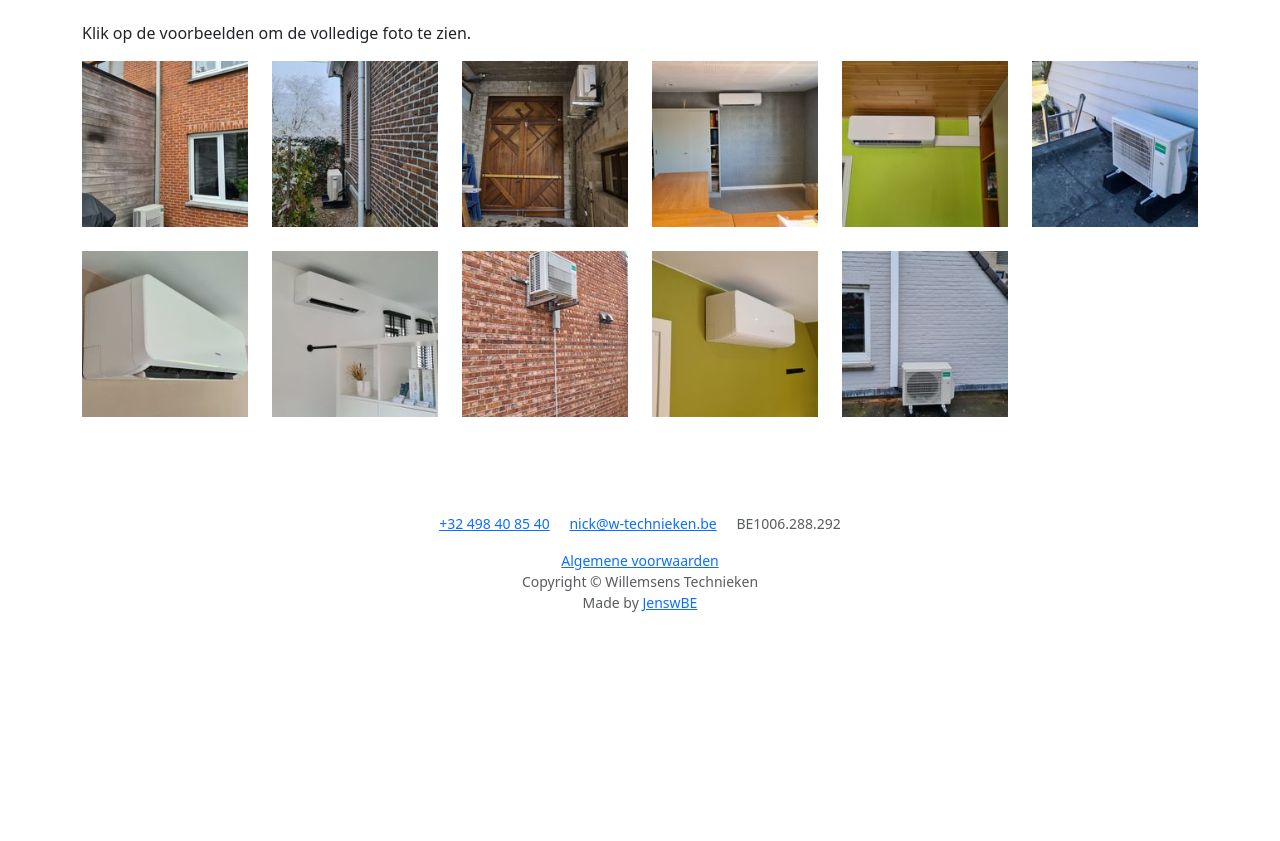
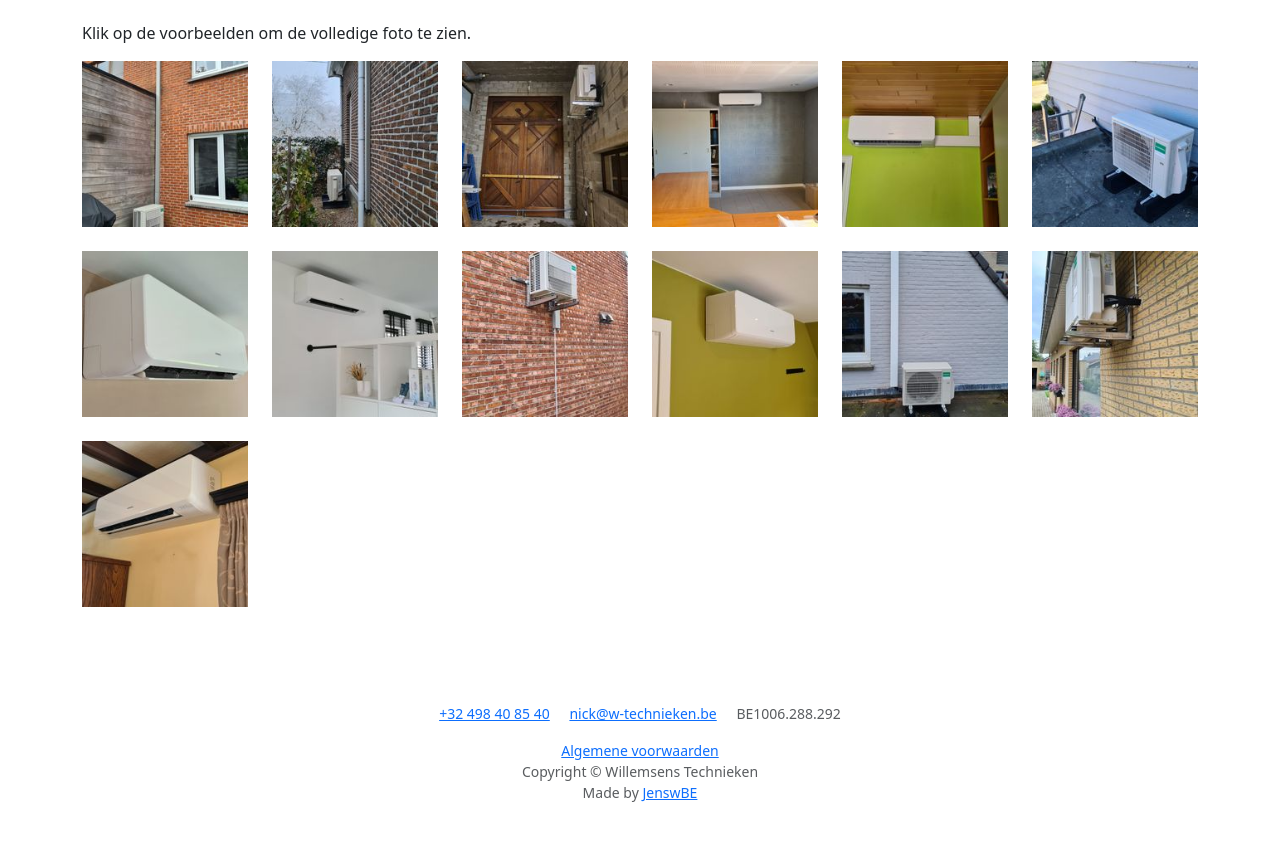
Before and after one commit to JenswBE/w-technieken.be, a plain HTML site: page realisaties/aircoheaters/index.html in a window 1280 px wide. Shown: the part 261-1102 px from the top of the page. Before the commit the page ends 922 px from the top, so only its background shows below. Drawn offline with nearby package versions, Linux system fonts and the light colour scheme; some packages are replaced by stand-ins of ours; a script that the page names is missing.

Commit message:
deploy: 13aba0c92c0a2a4fe75605010b116ec230d26f81

```diff
--- a/realisaties/aircoheaters/index.html
+++ b/realisaties/aircoheaters/index.html
@@ -212,6 +212,18 @@
             </a>
         </div>
 
+        <div class="col-6 col-sm-4 col-md-3 col-xl-2 text-center">
+            <a data-fslightbox href="/assets/70d6206a-2d29-450b-bb35-e41510498b85-realisatie-full.jpg">
+                <img src="/assets/70d6206a-2d29-450b-bb35-e41510498b85-realisatie-thumbnail.jpg" class="img-fluid">
+            </a>
+        </div>
+
+        <div class="col-6 col-sm-4 col-md-3 col-xl-2 text-center">
+            <a data-fslightbox href="/assets/65d98da4-749c-42ed-8f6b-33d1858ee2c1-realisatie-full.jpg">
+                <img src="/assets/65d98da4-749c-42ed-8f6b-33d1858ee2c1-realisatie-thumbnail.jpg" class="img-fluid">
+            </a>
+        </div>
+
 
     </div>
 </div>
```
Also changed, not shown: assets/65d98da4-749c-42ed-8f6b-33d1858ee2c1-realisatie-full.jpg (added), assets/65d98da4-749c-42ed-8f6b-33d1858ee2c1-realisatie-thumbnail.jpg (added), assets/70d6206a-2d29-450b-bb35-e41510498b85-realisatie-full.jpg (added), assets/70d6206a-2d29-450b-bb35-e41510498b85-realisatie-thumbnail.jpg (added).
